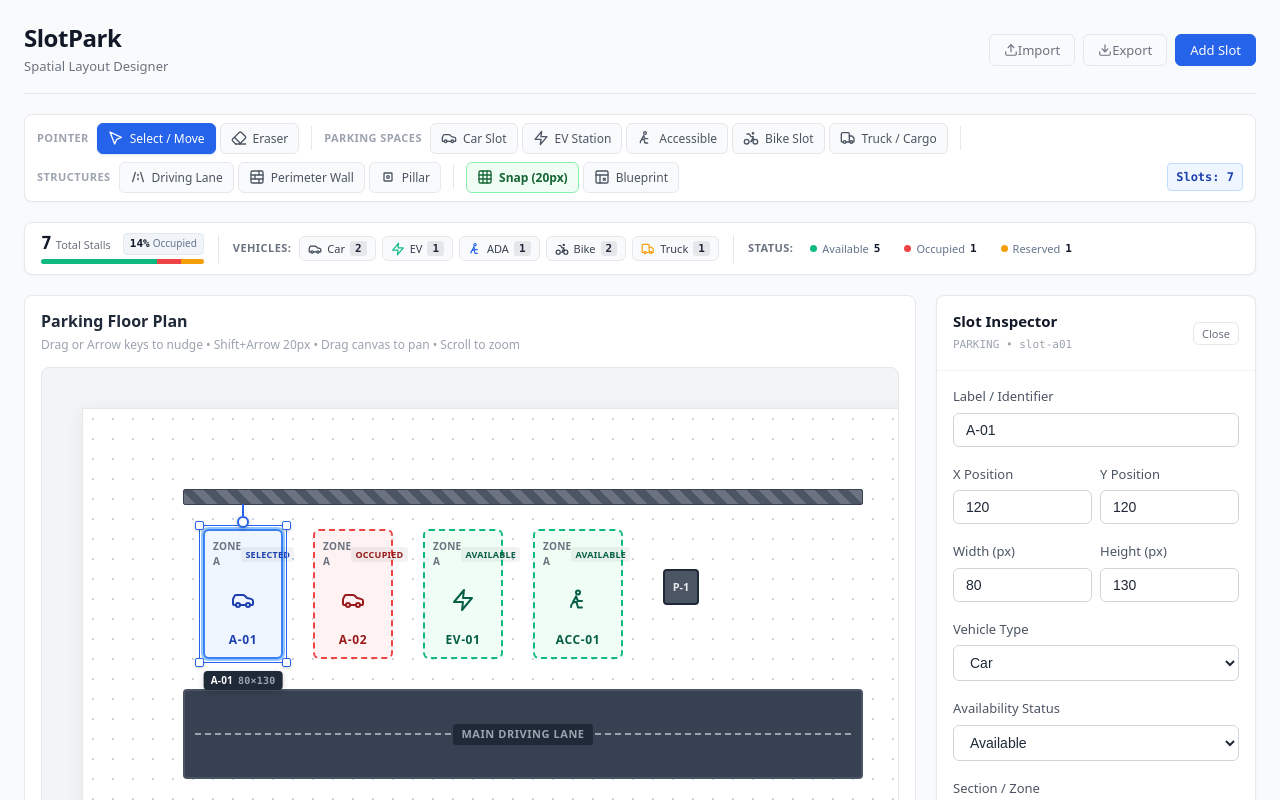
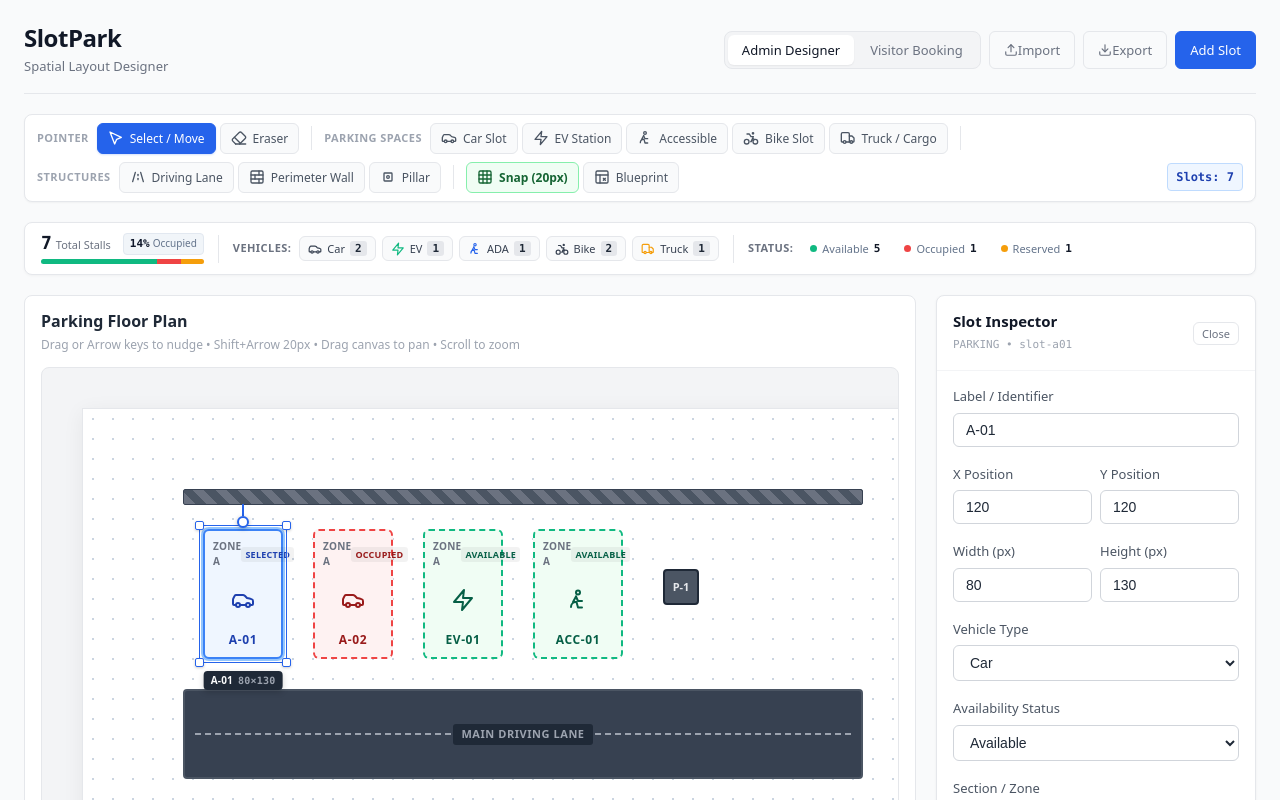
Before and after one commit to luvsingh2006/SlotPark, a React (Vite) app: page / in a window 1280 px wide. Shown: the top 800 px of the page. Built offline with nearby package versions, Linux system fonts and the light colour scheme.

Commit message:
create app header mode switcher between Admin Designer and Visitor Booking

```diff
--- a/src/App.jsx
+++ b/src/App.jsx
@@ -5,6 +5,7 @@ import { SlotInspector } from './components/SlotInspector'
 import { ParkingStatsBar } from './components/ParkingStatsBar'
 import { ExportModal } from './components/ExportModal'
 import { ImportModal } from './components/ImportModal'
+import { ModeSwitcher } from './components/ModeSwitcher'
 import { DownloadIcon, UploadIcon } from './components/Icons'
 import {
   INITIAL_LAYOUT_OBJECTS,
@@ -20,6 +21,7 @@ import { snapPointToGrid, clampToBounds, DEFAULT_GRID_SIZE } from './utils/gridU
 import './App.css'
 
 function App() {
+  const [mode, setMode] = useState('admin')
   const [objects, setObjects] = useState(INITIAL_LAYOUT_OBJECTS)
   const [selectedId, setSelectedId] = useState('slot-a01')
   const [activeTool, setActiveTool] = useState('select')
@@ -317,6 +319,9 @@ function App() {
           <span className="app-header__subtitle">Spatial Layout Designer</span>
         </div>
         <div className="app-header__actions">
+          <ModeSwitcher mode={mode} onChange={setMode} />
+          {mode === 'admin' && (
+            <>
               <button
                 type="button"
                 className="btn btn--subtle"
@@ -338,9 +343,13 @@ function App() {
               <button type="button" className="btn btn--primary" onClick={handleAddSlot}>
                 Add Slot
               </button>
+            </>
+          )}
         </div>
       </header>
 
+      {mode === 'admin' ? (
+        <>
           <DesignerToolbar
             activeTool={activeTool}
             onSelectTool={setActiveTool}
@@ -421,6 +430,10 @@ function App() {
             onImportLayout={handleImportLayout}
             canvasBounds={{ width: DEFAULT_CANVAS_CONFIG.width, height: DEFAULT_CANVAS_CONFIG.height }}
           />
+        </>
+      ) : (
+        <main className="app-main" />
+      )}
     </div>
   )
 }
--- /dev/null
+++ b/src/components/ModeSwitcher.css
@@ -0,0 +1,29 @@
+.mode-switcher {
+  display: inline-flex;
+  padding: 3px;
+  background-color: #f3f4f6;
+  border: 1px solid #e5e7eb;
+  border-radius: 8px;
+  gap: 2px;
+}
+
+.mode-switcher__option {
+  padding: 6px 14px;
+  font-size: 13px;
+  font-weight: 500;
+  color: #6b7280;
+  background-color: transparent;
+  border: none;
+  border-radius: 6px;
+  transition: background-color 0.15s ease, color 0.15s ease, box-shadow 0.15s ease;
+}
+
+.mode-switcher__option:hover {
+  color: #111827;
+}
+
+.mode-switcher__option--active {
+  background-color: #ffffff;
+  color: #111827;
+  box-shadow: 0 1px 2px rgba(0, 0, 0, 0.06);
+}
--- /dev/null
+++ b/src/components/ModeSwitcher.jsx
@@ -0,0 +1,26 @@
+import './ModeSwitcher.css'
+
+export function ModeSwitcher({ mode, onChange }) {
+  return (
+    <div className="mode-switcher" role="tablist" aria-label="Application mode">
+      <button
+        type="button"
+        role="tab"
+        aria-selected={mode === 'admin'}
+        className={`mode-switcher__option ${mode === 'admin' ? 'mode-switcher__option--active' : ''}`}
+        onClick={() => onChange('admin')}
+      >
+        Admin Designer
+      </button>
+      <button
+        type="button"
+        role="tab"
+        aria-selected={mode === 'visitor'}
+        className={`mode-switcher__option ${mode === 'visitor' ? 'mode-switcher__option--active' : ''}`}
+        onClick={() => onChange('visitor')}
+      >
+        Visitor Booking
+      </button>
+    </div>
+  )
+}
```
Lines whose indentation alone changed are shown as unchanged.
